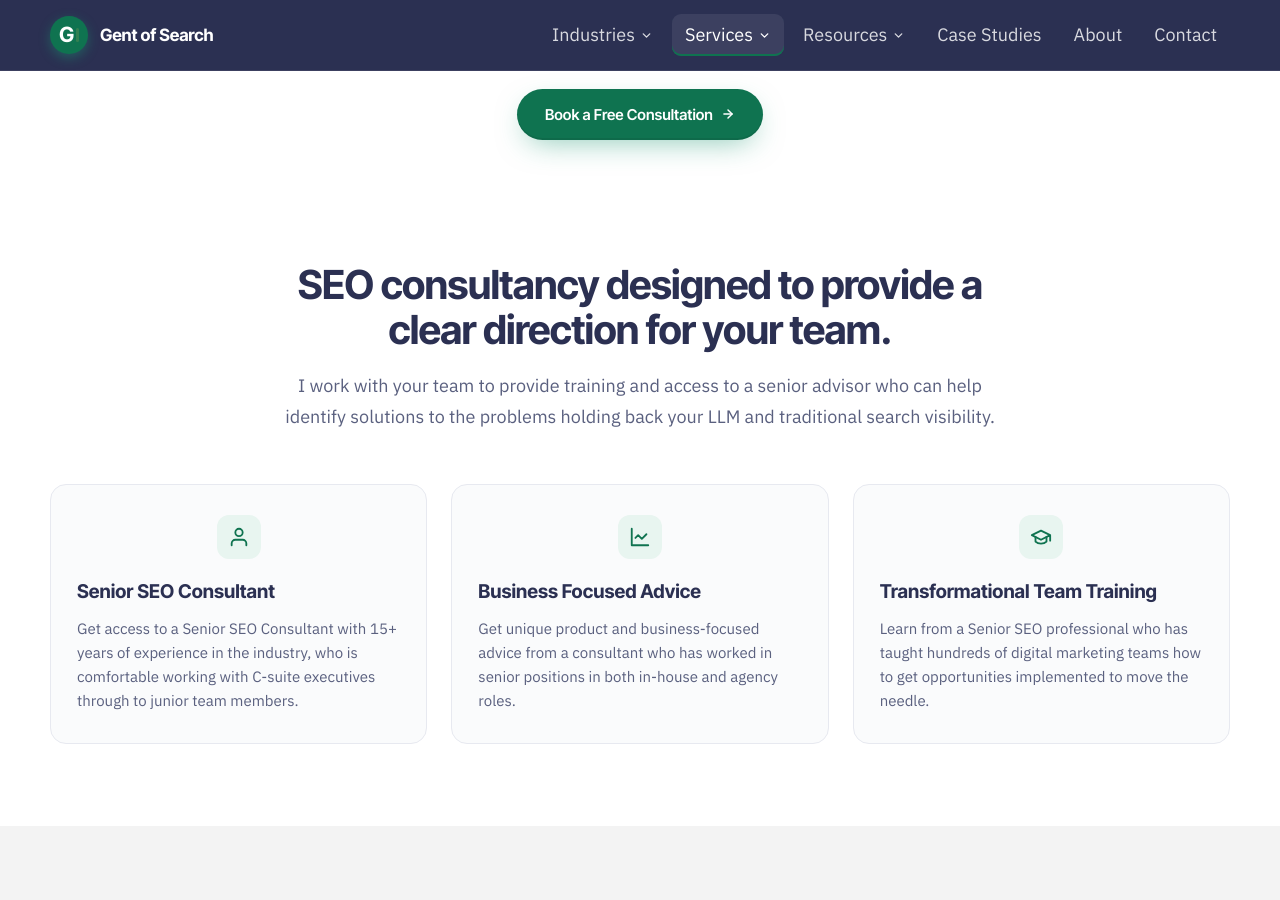
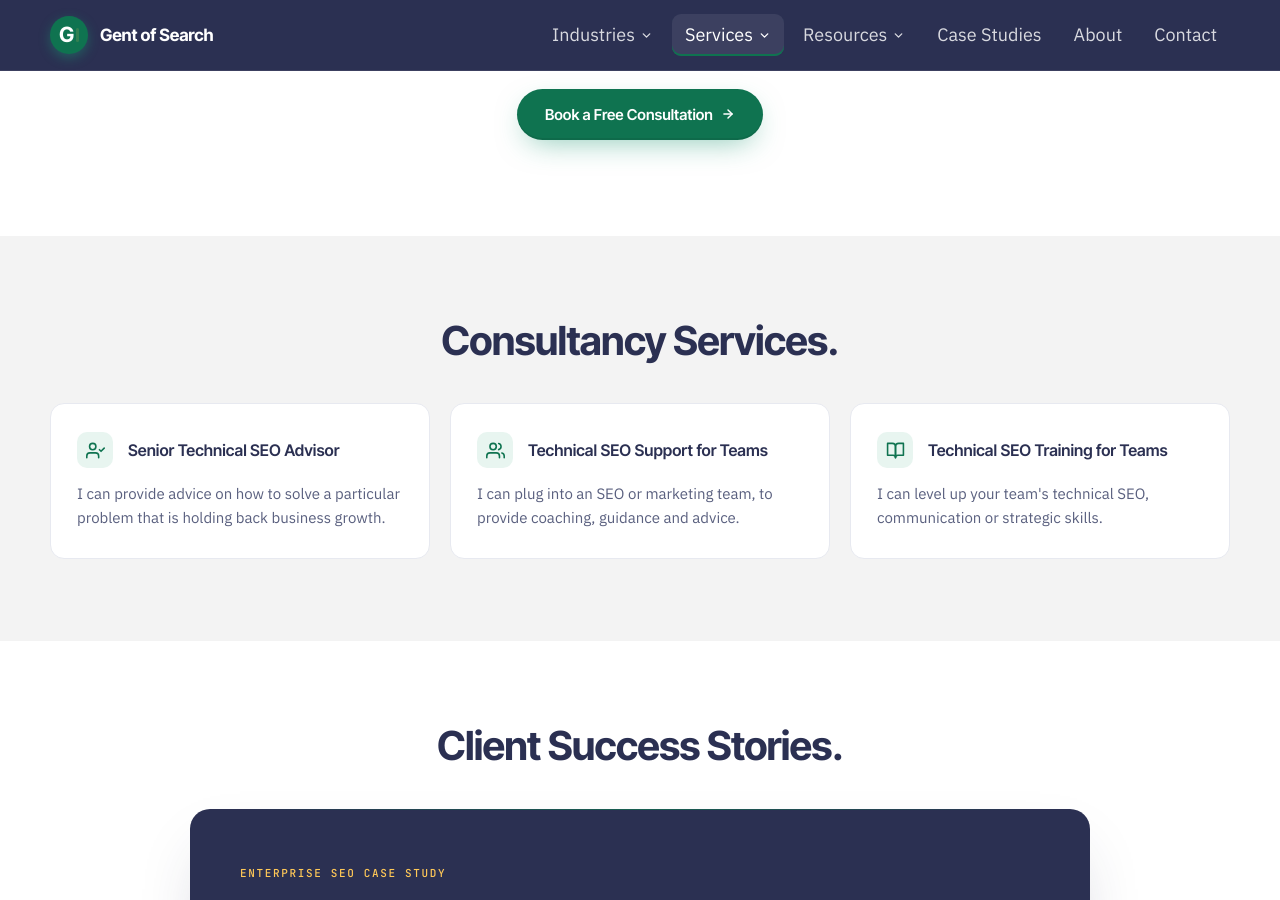
Before and after one commit to Gent-of-Search/gentofsearch.com, a Jekyll site: the page built from services/consultancy.html, in a window 1280 px wide and 900 px high, scrolled down 2299 px. Built offline with Jekyll 4.4.1, drawn with Linux system fonts in a browser that asks for light colours.

Commit message:
Consultancy page: remove the overview section
Co-Authored-By: Claude Opus 5.5 <noreply@anthropic.com>

```diff
--- a/services/consultancy.html
+++ b/services/consultancy.html
@@ -70,7 +70,7 @@ service: consultancy
   </div>
 
   <!-- ===================== PROBLEM ===================== -->
-  <section id="problem" style="padding:96px 0 40px; background:#FFFFFF; scroll-margin-top:70px;">
+  <section id="problem" style="padding:96px 0; background:#FFFFFF; scroll-margin-top:70px;">
     <div style="width:min(760px,100% - 48px); margin:0 auto;">
       <h2 style="font-family:'Inter Tight',sans-serif; font-weight:700; text-align:center; font-size:clamp(30px,4vw,46px); line-height:1.1; letter-spacing:-0.025em; color:#2B3052; max-width:680px; margin:0 auto 36px;">Your SEO Team Doesn’t Need <span style="color:#0F7350;">More Hands.</span></h2>
       <div style="color:#2B3052; font-size:17px; line-height:1.75;">
@@ -93,33 +93,6 @@ service: consultancy
       </div>
       <div style="text-align:center; margin-top:36px;">
         <a href="{{ '/contact/' | relative_url }}" style="display:inline-flex; align-items:center; gap:8px; padding:14px 28px; border-radius:999px; font-family:'Inter Tight',sans-serif; font-weight:600; font-size:15px; background:#0F7350; color:#FFFFFF; text-decoration:none; box-shadow:0 10px 30px -10px rgba(26,147,111,0.55), inset 0 -2px 0 rgba(0,0,0,0.08);">Book a Free Consultation<svg width="14" height="14" viewBox="0 0 24 24" fill="none" stroke="currentColor" stroke-width="2.5" stroke-linecap="round" stroke-linejoin="round"><line x1="5" y1="12" x2="19" y2="12"></line><polyline points="12 5 19 12 12 19"></polyline></svg></a>
-      </div>
-    </div>
-  </section>
-
-  <!-- ===================== OVERVIEW ===================== -->
-  <section id="overview" style="padding:82px 0; background:#FFFFFF; scroll-margin-top:70px;">
-    <div style="width:min(1180px,100% - 48px); margin:0 auto;">
-      <div style="max-width:720px; margin:0 auto 52px; text-align:center;">
-        <h2 style="font-family:'Inter Tight',sans-serif; font-weight:700; font-size:clamp(28px,3.2vw,40px); line-height:1.14; letter-spacing:-0.02em; color:#2B3052; margin:0 0 18px;">SEO consultancy designed to provide a clear direction for your team.</h2>
-        <p style="font-size:18px; line-height:1.7; color:#5A607F; margin:0;">I work with your team to provide training and access to a senior advisor who can help identify solutions to the problems holding back your LLM and traditional search visibility.</p>
-      </div>
-      <div class="gos-g3" style="display:grid; grid-template-columns:repeat(3,1fr); gap:24px;">
-        <div style="background:#FAFBFC; border:1px solid #E7E9F0; border-radius:16px; padding:30px 26px;">
-          <div style="width:44px; height:44px; border-radius:12px; background:#E8F5F0; display:grid; place-items:center; margin:0 auto 18px;"><svg width="22" height="22" viewBox="0 0 24 24" fill="none" stroke="#0F7350" stroke-width="2" stroke-linecap="round" stroke-linejoin="round"><path d="M20 21v-2a4 4 0 0 0-4-4H8a4 4 0 0 0-4 4v2"></path><circle cx="12" cy="7" r="4"></circle></svg></div>
-          <h3 style="font-family:'Inter Tight',sans-serif; font-weight:700; font-size:19px; color:#2B3052; margin:0 0 10px;">Senior SEO Consultant</h3>
-          <p style="font-size:15px; line-height:1.6; color:#5A607F; margin:0;">Get access to a Senior SEO Consultant with 15+ years of experience in the industry, who is comfortable working with C-suite executives through to junior team members.</p>
-        </div>
-        <div style="background:#FAFBFC; border:1px solid #E7E9F0; border-radius:16px; padding:30px 26px;">
-          <div style="width:44px; height:44px; border-radius:12px; background:#E8F5F0; display:grid; place-items:center; margin:0 auto 18px;"><svg width="22" height="22" viewBox="0 0 24 24" fill="none" stroke="#0F7350" stroke-width="2" stroke-linecap="round" stroke-linejoin="round"><path d="M3 3v18h18"></path><path d="m19 9-5 5-4-4-3 3"></path></svg></div>
-          <h3 style="font-family:'Inter Tight',sans-serif; font-weight:700; font-size:19px; color:#2B3052; margin:0 0 10px;">Business Focused Advice</h3>
-          <p style="font-size:15px; line-height:1.6; color:#5A607F; margin:0;">Get unique product and business-focused advice from a consultant who has worked in senior positions in both in-house and agency roles.</p>
-        </div>
-        <div style="background:#FAFBFC; border:1px solid #E7E9F0; border-radius:16px; padding:30px 26px;">
-          <div style="width:44px; height:44px; border-radius:12px; background:#E8F5F0; display:grid; place-items:center; margin:0 auto 18px;"><svg width="22" height="22" viewBox="0 0 24 24" fill="none" stroke="#0F7350" stroke-width="2" stroke-linecap="round" stroke-linejoin="round"><path d="M22 10v6M2 10l10-5 10 5-10 5z"></path><path d="M6 12v5c3 3 9 3 12 0v-5"></path></svg></div>
-          <h3 style="font-family:'Inter Tight',sans-serif; font-weight:700; font-size:19px; color:#2B3052; margin:0 0 10px;">Transformational Team Training</h3>
-          <p style="font-size:15px; line-height:1.6; color:#5A607F; margin:0;">Learn from a Senior SEO professional who has taught hundreds of digital marketing teams how to get opportunities implemented to move the needle.</p>
-        </div>
       </div>
     </div>
   </section>
```
